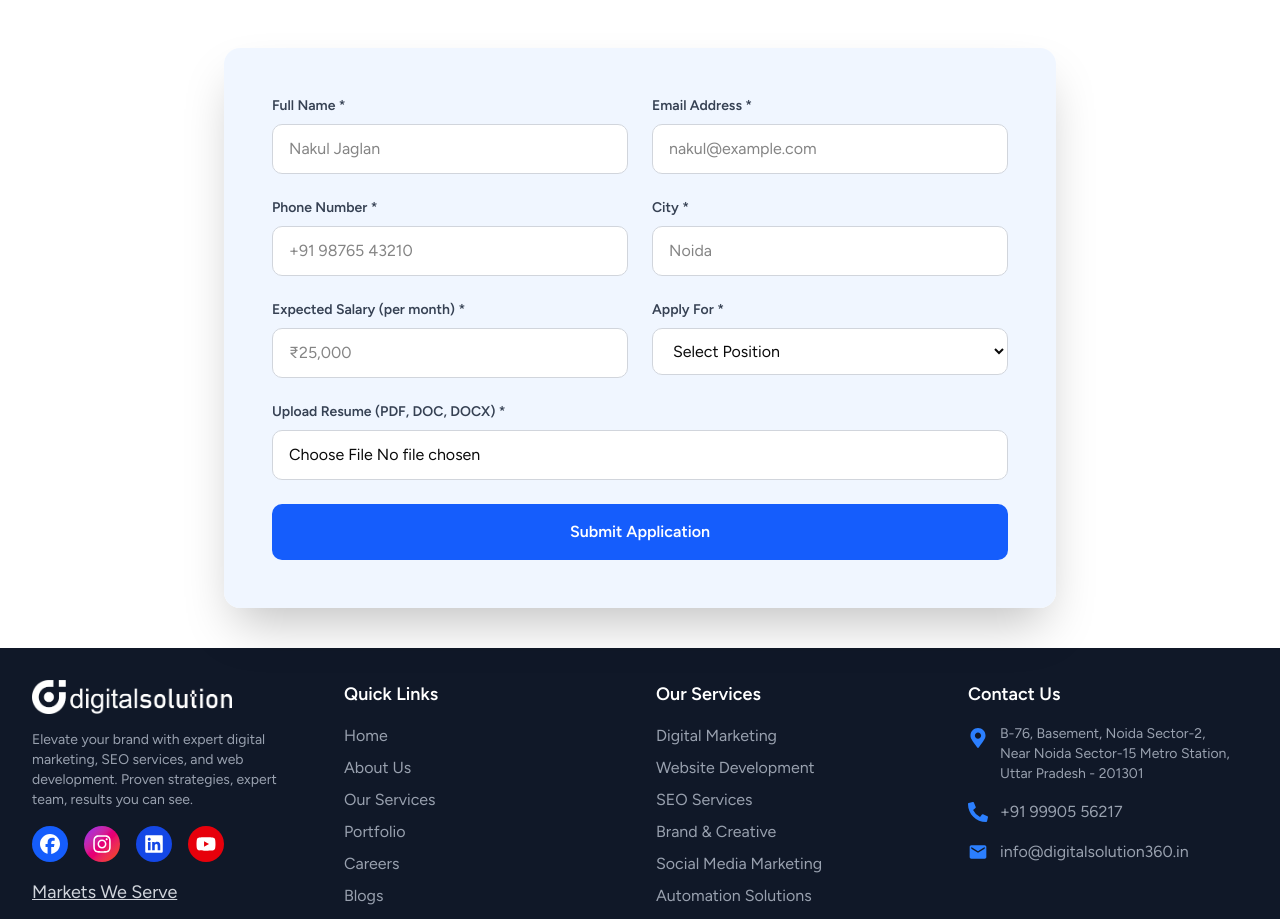
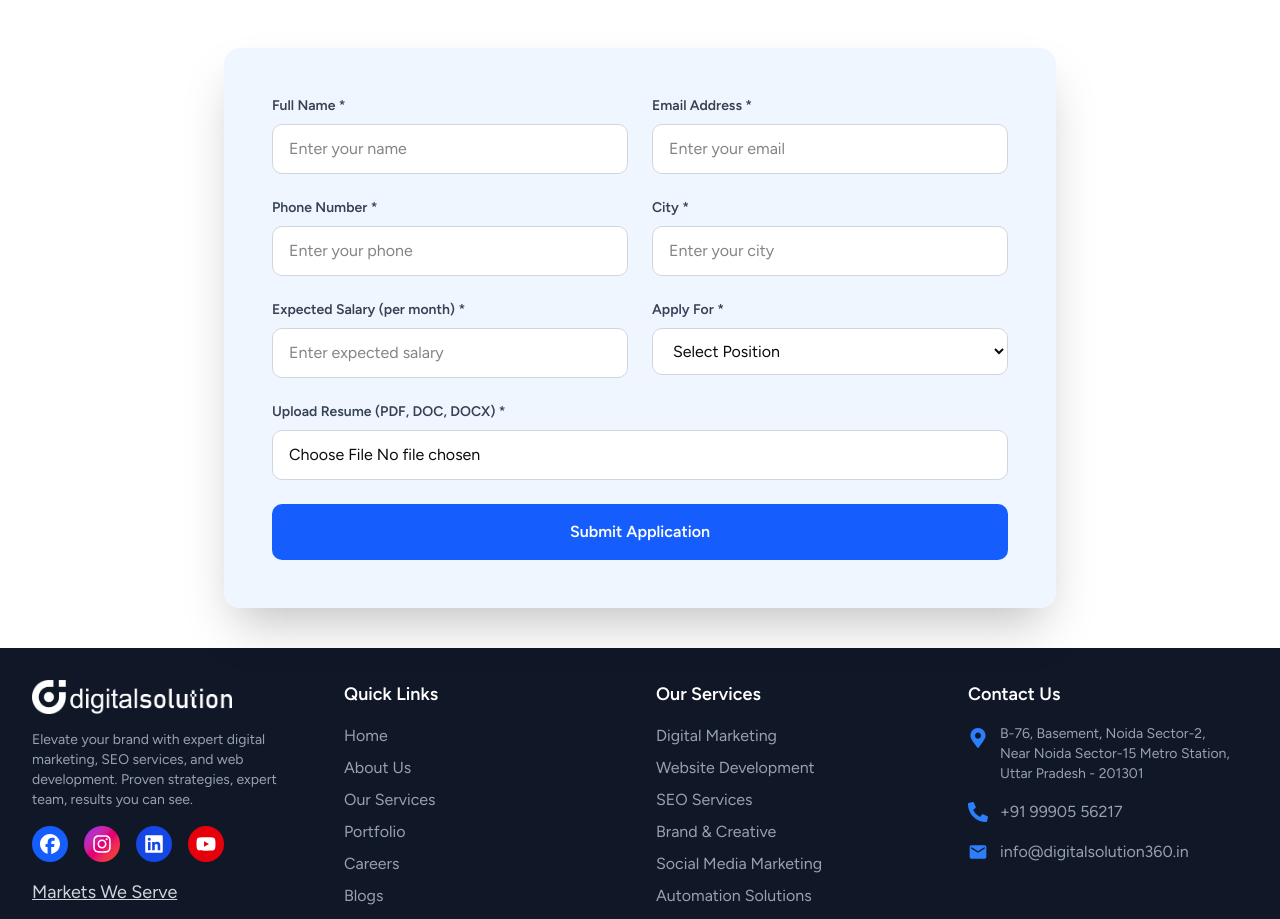
Before and after one commit to Digitalsolution360-Global/main-site, a Next.js app: page /careers in a window 1280 px wide. Shown: the part 2980-3899 px from the top of the page. Built offline with nearby package versions, Linux system fonts and the light colour scheme.

Commit message:
Update placeholders for input fields in careersClient

```diff
--- a/app/careers/careersClient.js
+++ b/app/careers/careersClient.js
@@ -450,7 +450,7 @@ function CareersPage() {
                     required
                     disabled={isSubmitting}
                     className='w-full px-4 py-3 bg-white rounded-lg border border-gray-300 focus:ring-2 focus:ring-blue-500 focus:border-transparent transition-all disabled:bg-gray-100'
-                    placeholder='Nakul Jaglan'
+                    placeholder='Enter your name'
                   />
                 </div>
 
@@ -468,7 +468,7 @@ function CareersPage() {
                     required
                     disabled={isSubmitting}
                     className='w-full px-4 py-3 bg-white rounded-lg border border-gray-300 focus:ring-2 focus:ring-blue-500 focus:border-transparent transition-all disabled:bg-gray-100'
-                    placeholder='nakul@example.com'
+                    placeholder='Enter your email'
                   />
                 </div>
 
@@ -486,7 +486,7 @@ function CareersPage() {
                     required
                     disabled={isSubmitting}
                     className='w-full px-4 py-3 bg-white rounded-lg border border-gray-300 focus:ring-2 focus:ring-blue-500 focus:border-transparent transition-all disabled:bg-gray-100'
-                    placeholder='+91 98765 43210'
+                    placeholder='Enter your phone'
                   />
                 </div>
 
@@ -504,7 +504,7 @@ function CareersPage() {
                     required
                     disabled={isSubmitting}
                     className='w-full px-4 py-3 bg-white rounded-lg border border-gray-300 focus:ring-2 focus:ring-blue-500 focus:border-transparent transition-all disabled:bg-gray-100'
-                    placeholder='Noida'
+                    placeholder='Enter your city'
                   />
                 </div>
 
@@ -522,7 +522,7 @@ function CareersPage() {
                     required
                     disabled={isSubmitting}
                     className='w-full px-4 py-3 bg-white rounded-lg border border-gray-300 focus:ring-2 focus:ring-blue-500 focus:border-transparent transition-all disabled:bg-gray-100'
-                    placeholder='₹25,000'
+                    placeholder='Enter expected salary'
                   />
                 </div>
 
```
